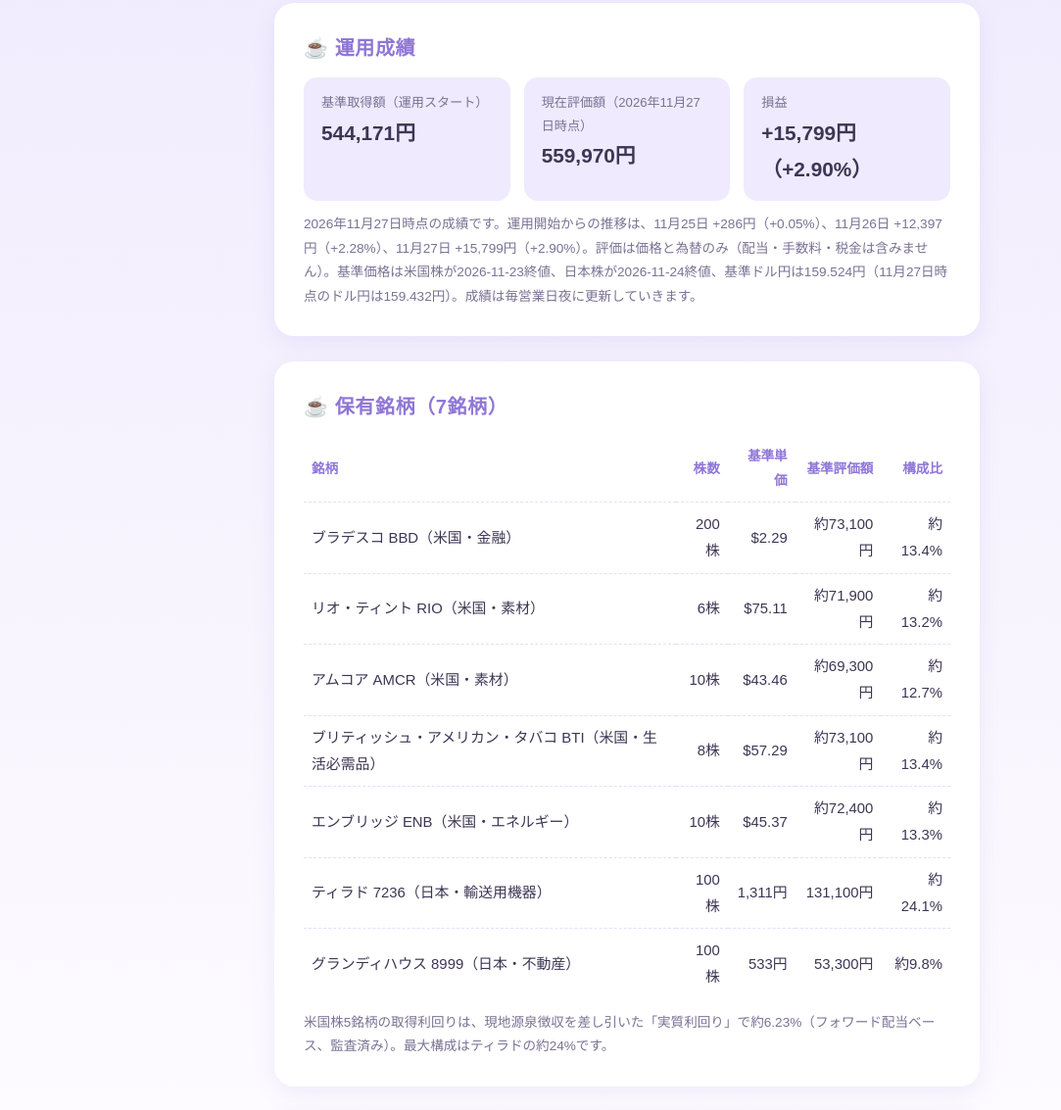
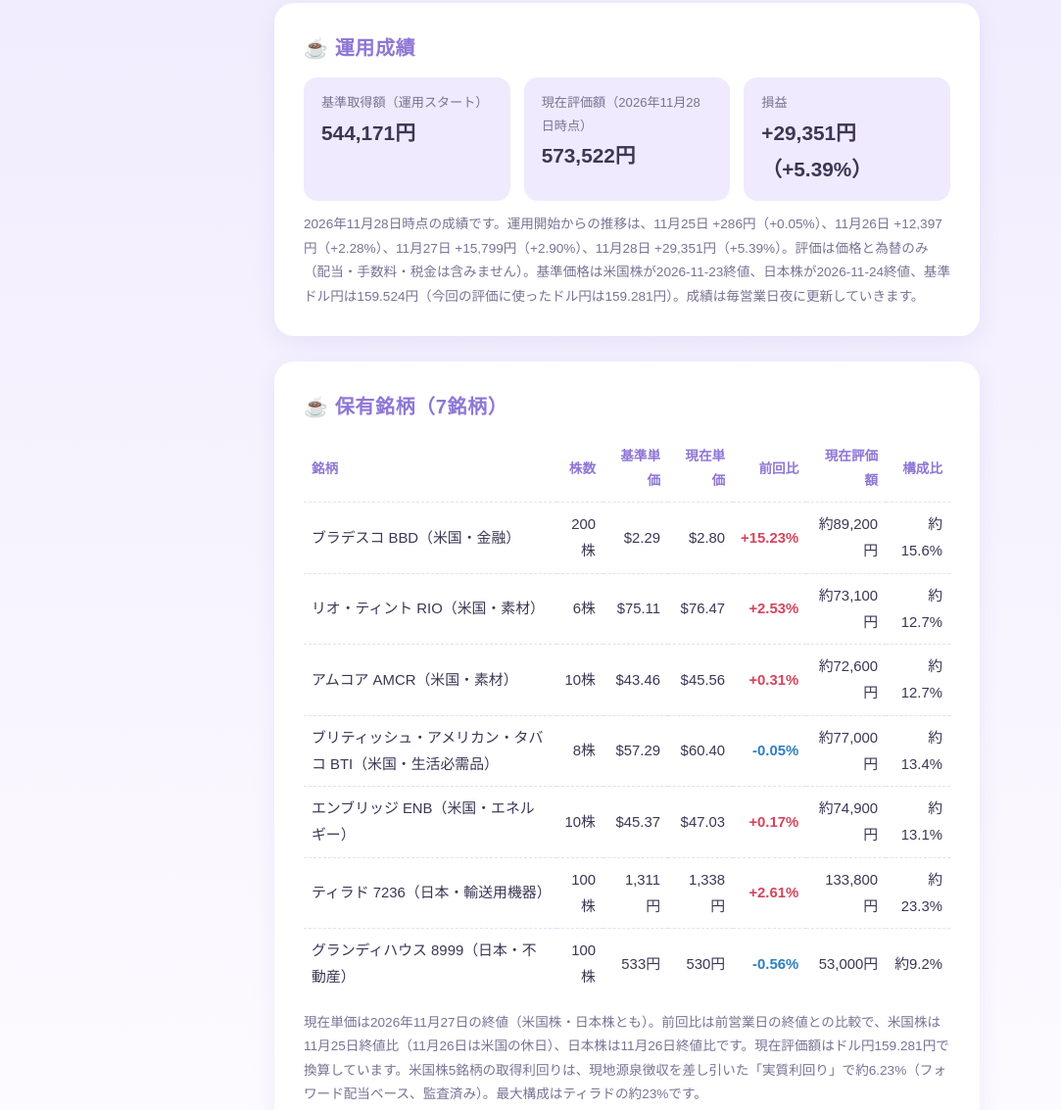
Before and after one commit to MokaMuse/MokaMuse.github.io, a plain HTML site: page fund.html in a window 1280 px wide. Shown: the part 199-1332 px from the top of the page at 98% size, without its empty margins (0-1083 px from the left). Drawn offline with Linux system fonts and the light colour scheme.

Commit message:
保有銘柄表に現在単価と前回比を追加、成績を更新（11/28時点）

```diff
--- a/fund.html
+++ b/fund.html
@@ -35,6 +35,9 @@
   th:first-child,td:first-child{text-align:left}
   tr:last-child td{border-bottom:none}
   .note{font-size:.85rem;color:var(--muted);margin-top:12px}
+  .up{color:var(--up);font-weight:700}
+  .down{color:var(--down);font-weight:700}
+  .flat{color:var(--muted);font-weight:700}
   .sector{display:flex;flex-wrap:wrap;gap:26px;align-items:center;justify-content:center;margin-top:8px}
   .pie{width:216px;height:216px;border-radius:50%;flex:none;position:relative;
        background:conic-gradient(#8f76d6 0% 25.9%, #f3a6c8 25.9% 50.0%, #6fb3e0 50.0% 63.4%,
@@ -62,25 +65,25 @@
     <h2>運用成績</h2>
     <div class="stats">
       <div class="stat"><div class="label">基準取得額（運用スタート）</div><div class="value">544,171円</div></div>
-      <div class="stat"><div class="label">現在評価額（2026年11月27日時点）</div><div class="value">559,970円</div></div>
-      <div class="stat"><div class="label">損益</div><div class="value">+15,799円（+2.90%）</div></div>
+      <div class="stat"><div class="label">現在評価額（2026年11月28日時点）</div><div class="value">573,522円</div></div>
+      <div class="stat"><div class="label">損益</div><div class="value">+29,351円（+5.39%）</div></div>
     </div>
-    <p class="note">2026年11月27日時点の成績です。運用開始からの推移は、11月25日 +286円（+0.05%）、11月26日 +12,397円（+2.28%）、11月27日 +15,799円（+2.90%）。評価は価格と為替のみ（配当・手数料・税金は含みません）。基準価格は米国株が2026-11-23終値、日本株が2026-11-24終値、基準ドル円は159.524円（11月27日時点のドル円は159.432円）。成績は毎営業日夜に更新していきます。</p>
+    <p class="note">2026年11月28日時点の成績です。運用開始からの推移は、11月25日 +286円（+0.05%）、11月26日 +12,397円（+2.28%）、11月27日 +15,799円（+2.90%）、11月28日 +29,351円（+5.39%）。評価は価格と為替のみ（配当・手数料・税金は含みません）。基準価格は米国株が2026-11-23終値、日本株が2026-11-24終値、基準ドル円は159.524円（今回の評価に使ったドル円は159.281円）。成績は毎営業日夜に更新していきます。</p>
   </section>
 
   <section>
     <h2>保有銘柄（7銘柄）</h2>
     <table>
-      <tr><th>銘柄</th><th>株数</th><th>基準単価</th><th>基準評価額</th><th>構成比</th></tr>
-      <tr><td>ブラデスコ BBD（米国・金融）</td><td>200株</td><td>$2.29</td><td>約73,100円</td><td>約13.4%</td></tr>
-      <tr><td>リオ・ティント RIO（米国・素材）</td><td>6株</td><td>$75.11</td><td>約71,900円</td><td>約13.2%</td></tr>
-      <tr><td>アムコア AMCR（米国・素材）</td><td>10株</td><td>$43.46</td><td>約69,300円</td><td>約12.7%</td></tr>
-      <tr><td>ブリティッシュ・アメリカン・タバコ BTI（米国・生活必需品）</td><td>8株</td><td>$57.29</td><td>約73,100円</td><td>約13.4%</td></tr>
-      <tr><td>エンブリッジ ENB（米国・エネルギー）</td><td>10株</td><td>$45.37</td><td>約72,400円</td><td>約13.3%</td></tr>
-      <tr><td>ティラド 7236（日本・輸送用機器）</td><td>100株</td><td>1,311円</td><td>131,100円</td><td>約24.1%</td></tr>
-      <tr><td>グランディハウス 8999（日本・不動産）</td><td>100株</td><td>533円</td><td>53,300円</td><td>約9.8%</td></tr>
+      <tr><th>銘柄</th><th>株数</th><th>基準単価</th><th>現在単価</th><th>前回比</th><th>現在評価額</th><th>構成比</th></tr>
+      <tr><td>ブラデスコ BBD（米国・金融）</td><td>200株</td><td>$2.29</td><td>$2.80</td><td class="up">+15.23%</td><td>約89,200円</td><td>約15.6%</td></tr>
+      <tr><td>リオ・ティント RIO（米国・素材）</td><td>6株</td><td>$75.11</td><td>$76.47</td><td class="up">+2.53%</td><td>約73,100円</td><td>約12.7%</td></tr>
+      <tr><td>アムコア AMCR（米国・素材）</td><td>10株</td><td>$43.46</td><td>$45.56</td><td class="up">+0.31%</td><td>約72,600円</td><td>約12.7%</td></tr>
+      <tr><td>ブリティッシュ・アメリカン・タバコ BTI（米国・生活必需品）</td><td>8株</td><td>$57.29</td><td>$60.40</td><td class="down">-0.05%</td><td>約77,000円</td><td>約13.4%</td></tr>
+      <tr><td>エンブリッジ ENB（米国・エネルギー）</td><td>10株</td><td>$45.37</td><td>$47.03</td><td class="up">+0.17%</td><td>約74,900円</td><td>約13.1%</td></tr>
+      <tr><td>ティラド 7236（日本・輸送用機器）</td><td>100株</td><td>1,311円</td><td>1,338円</td><td class="up">+2.61%</td><td>133,800円</td><td>約23.3%</td></tr>
+      <tr><td>グランディハウス 8999（日本・不動産）</td><td>100株</td><td>533円</td><td>530円</td><td class="down">-0.56%</td><td>53,000円</td><td>約9.2%</td></tr>
     </table>
-    <p class="note">米国株5銘柄の取得利回りは、現地源泉徴収を差し引いた「実質利回り」で約6.23%（フォワード配当ベース、監査済み）。最大構成はティラドの約24%です。</p>
+    <p class="note">現在単価は2026年11月27日の終値（米国株・日本株とも）。前回比は前営業日の終値との比較で、米国株は11月25日終値比（11月26日は米国の休日）、日本株は11月26日終値比です。現在評価額はドル円159.281円で換算しています。米国株5銘柄の取得利回りは、現地源泉徴収を差し引いた「実質利回り」で約6.23%（フォワード配当ベース、監査済み）。最大構成はティラドの約23%です。</p>
   </section>
 
   <section>
```
